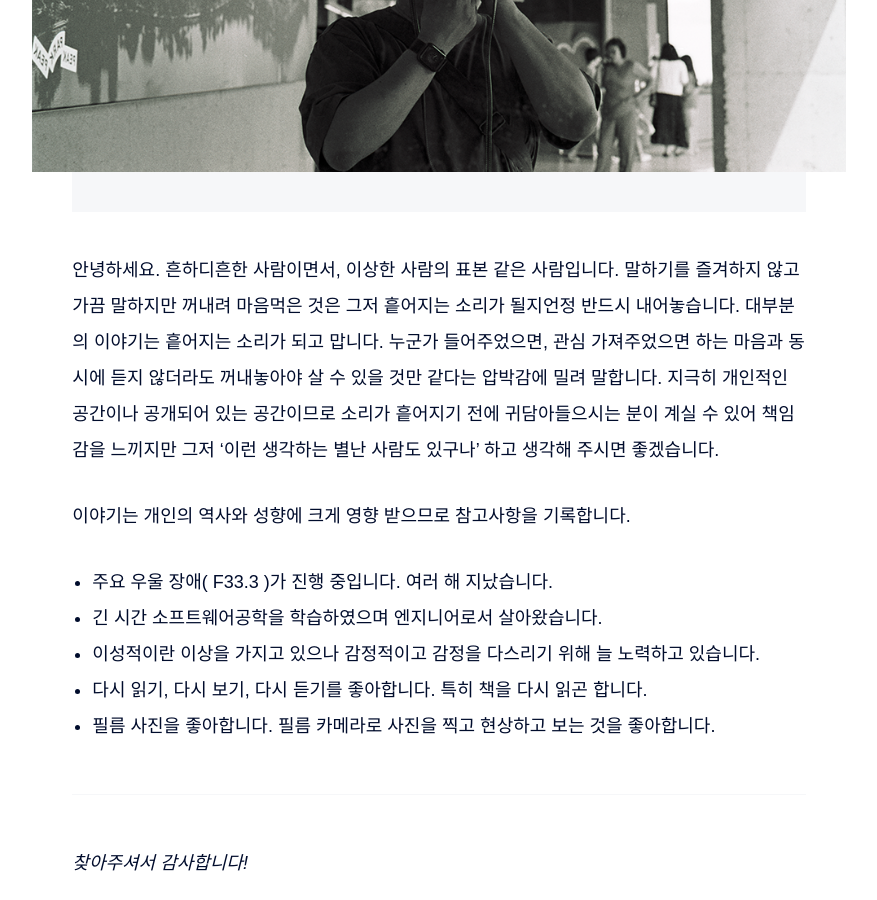
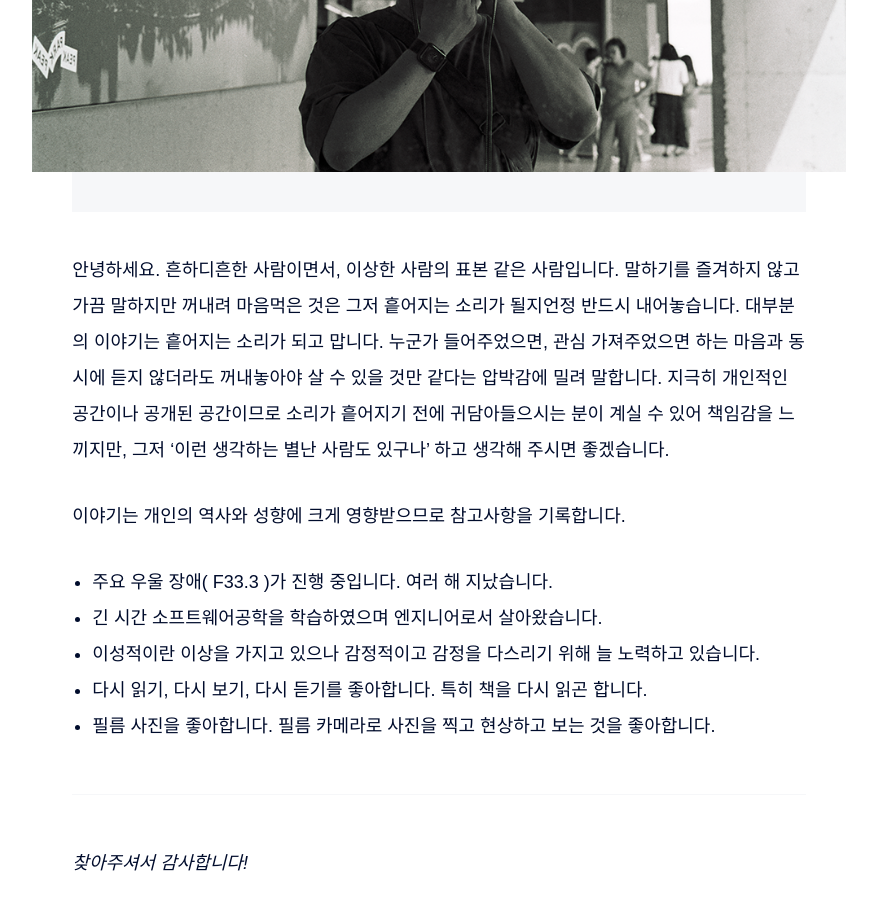
Before and after one commit to yukinpl/yukinpl.github.io, a Jekyll site: the page built from _pages/01-about.md, in a window 1280 px wide and 900 px high, scrolled down 676 px. Shown: the whole window, without its empty margins (201-1078 px from the left). Built offline with Jekyll 4.4.1, drawn with Linux system fonts in a browser that asks for light colours.

Commit message:
type correction - about page

```diff
--- a/_pages/01-about.md
+++ b/_pages/01-about.md
@@ -5,9 +5,9 @@ permalink: /about/
 image: '/images/introduce-my-portrait.png'
 ---
 
-안녕하세요. 흔하디흔한 사람이면서, 이상한 사람의 표본 같은 사람입니다. 말하기를 즐겨하지 않고 가끔 말하지만 꺼내려 마음먹은 것은 그저 흩어지는 소리가 될지언정 반드시 내어놓습니다. 대부분의 이야기는 흩어지는 소리가 되고 맙니다. 누군가 들어주었으면, 관심 가져주었으면 하는 마음과 동시에 듣지 않더라도 꺼내놓아야 살 수 있을 것만 같다는 압박감에 밀려 말합니다. 지극히 개인적인 공간이나 공개되어 있는 공간이므로 소리가 흩어지기 전에 귀담아들으시는 분이 계실 수 있어 책임감을 느끼지만 그저 '이런 생각하는 별난 사람도 있구나' 하고 생각해 주시면 좋겠습니다.
+안녕하세요. 흔하디흔한 사람이면서, 이상한 사람의 표본 같은 사람입니다. 말하기를 즐겨하지 않고 가끔 말하지만 꺼내려 마음먹은 것은 그저 흩어지는 소리가 될지언정 반드시 내어놓습니다. 대부분의 이야기는 흩어지는 소리가 되고 맙니다. 누군가 들어주었으면, 관심 가져주었으면 하는 마음과 동시에 듣지 않더라도 꺼내놓아야 살 수 있을 것만 같다는 압박감에 밀려 말합니다. 지극히 개인적인 공간이나 공개된 공간이므로 소리가 흩어지기 전에 귀담아들으시는 분이 계실 수 있어 책임감을 느끼지만, 그저 ‘이런 생각하는 별난 사람도 있구나’ 하고 생각해 주시면 좋겠습니다.
 
-이야기는 개인의 역사와 성향에 크게 영향 받으므로 참고사항을 기록합니다.
+이야기는 개인의 역사와 성향에 크게 영향받으므로 참고사항을 기록합니다.
 
 - 주요 우울 장애( F33.3 )가 진행 중입니다. 여러 해 지났습니다.
 - 긴 시간 소프트웨어공학을 학습하였으며 엔지니어로서 살아왔습니다.
```
Also changed, not shown: 2 other files.
